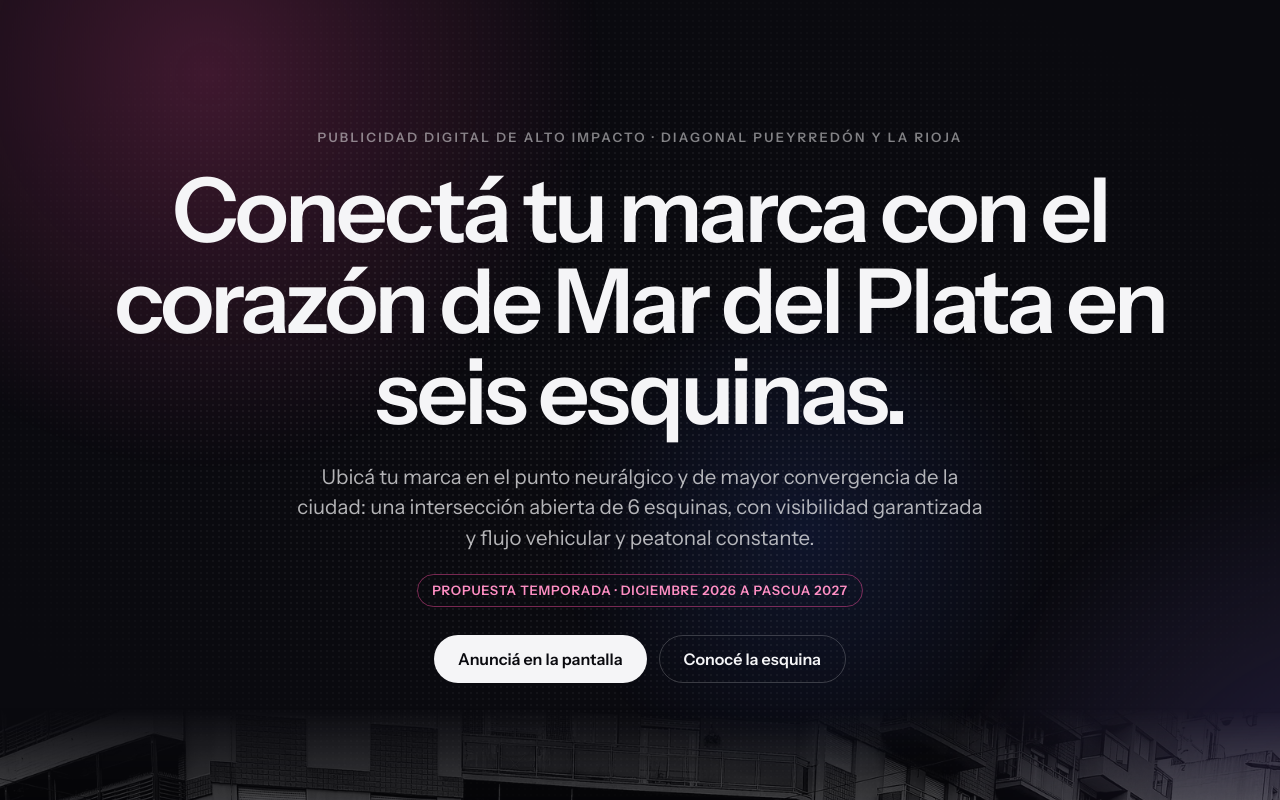
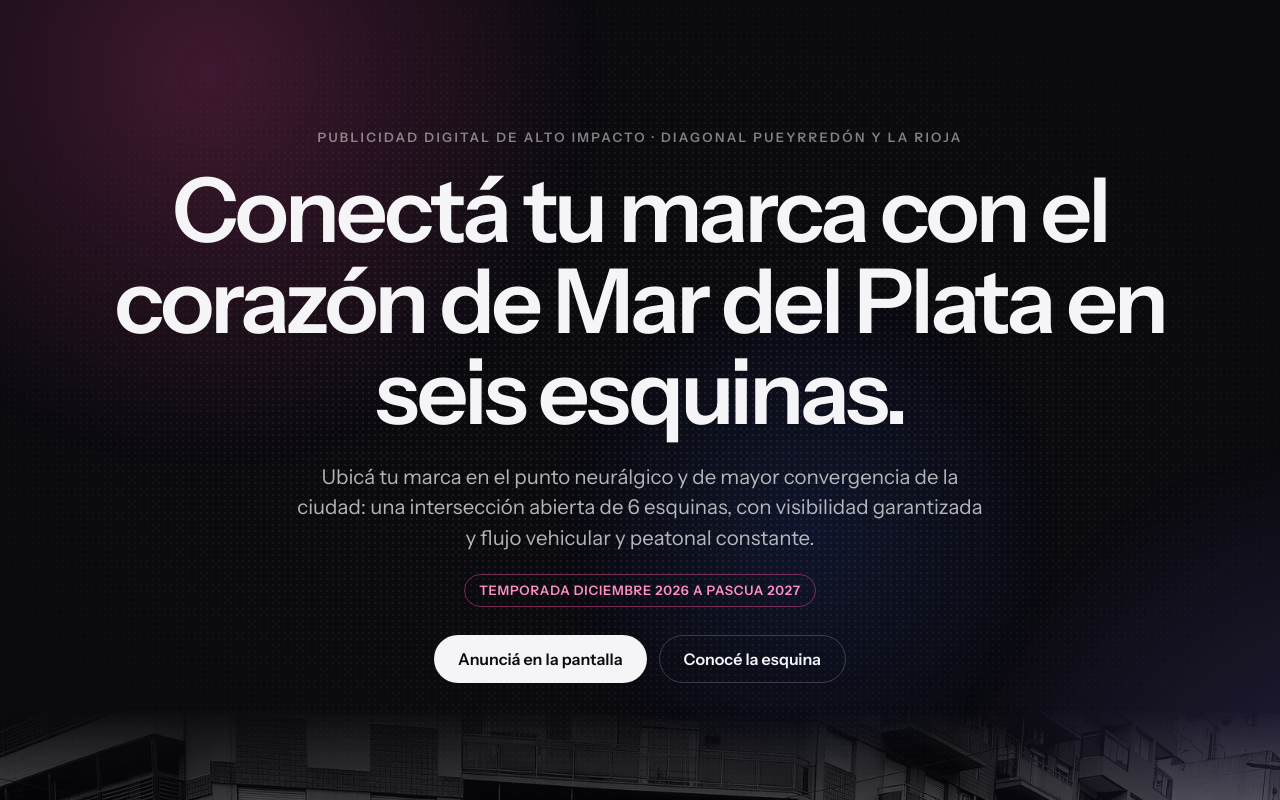
Before and after one commit to SRV013/YaMiPc_Pantalla, a React (Vite) app: page / in a window 1280 px wide. Shown: the top 800 px of the page. Built offline with nearby package versions, Linux system fonts and the light colour scheme; no server answers.

Commit message:
Título de temporada: quitar 'Propuesta', dejar 'Temporada diciembre 2026 a Pascua 2027'
Co-Authored-By: Claude Opus 5.5 <noreply@anthropic.com>
Claude-Session: https://claude.ai/code/session_01JjF5p97Q73MsjLAa2tdu2A

```diff
--- a/src/landing/content.ts
+++ b/src/landing/content.ts
@@ -24,7 +24,7 @@ export const SCREEN = {
 }
 
 // Temporada que se ofrece a los anunciantes (Pascua 2027: 28 de marzo).
-export const TEMPORADA = 'Propuesta temporada · Diciembre 2026 a Pascua 2027'
+export const TEMPORADA = 'Temporada diciembre 2026 a Pascua 2027'
 export const TEMPORADA_DESDE = 'Diciembre 2026'
 export const TEMPORADA_HASTA = 'Pascua 2027'
 
--- a/src/landing/sections/Cierre.tsx
+++ b/src/landing/sections/Cierre.tsx
@@ -1,7 +1,7 @@
 import Aparece from '../Aparece.tsx'
 import Icon from '../Icon.tsx'
 import base from '../Landing.module.css'
-import { COMPANY, PANTALLA, SCREEN, TEMPORADA_DESDE, TEMPORADA_HASTA } from '../content.ts'
+import { COMPANY, PANTALLA, SCREEN, TEMPORADA, TEMPORADA_DESDE, TEMPORADA_HASTA } from '../content.ts'
 import styles from './Cierre.module.css'
 
 /** Cierre: la propuesta de temporada, el contacto por WhatsApp y dónde está la pantalla. */
@@ -10,7 +10,7 @@ function Cierre() {
     <section id="temporada" className={base.section}>
       <div className={base.container}>
         <Aparece className={styles.propuesta}>
-          <p className={base.eyebrow}>Propuesta temporada 2026 / 2027</p>
+          <p className={base.eyebrow}>{TEMPORADA}</p>
           <h2 className={styles.titulo}>Tu marca, toda la temporada en el centro de la ciudad.</h2>
           <div className={styles.fechas}>
             <div>
```
